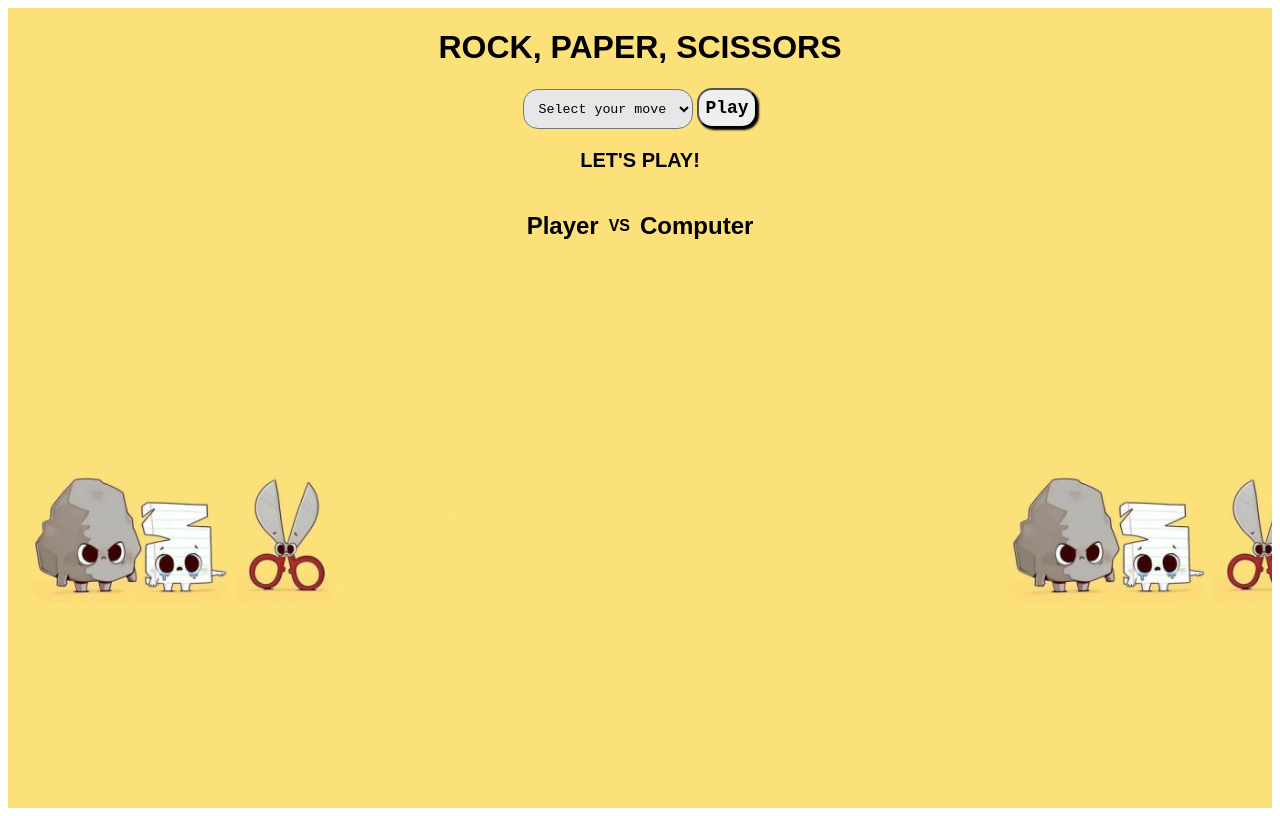
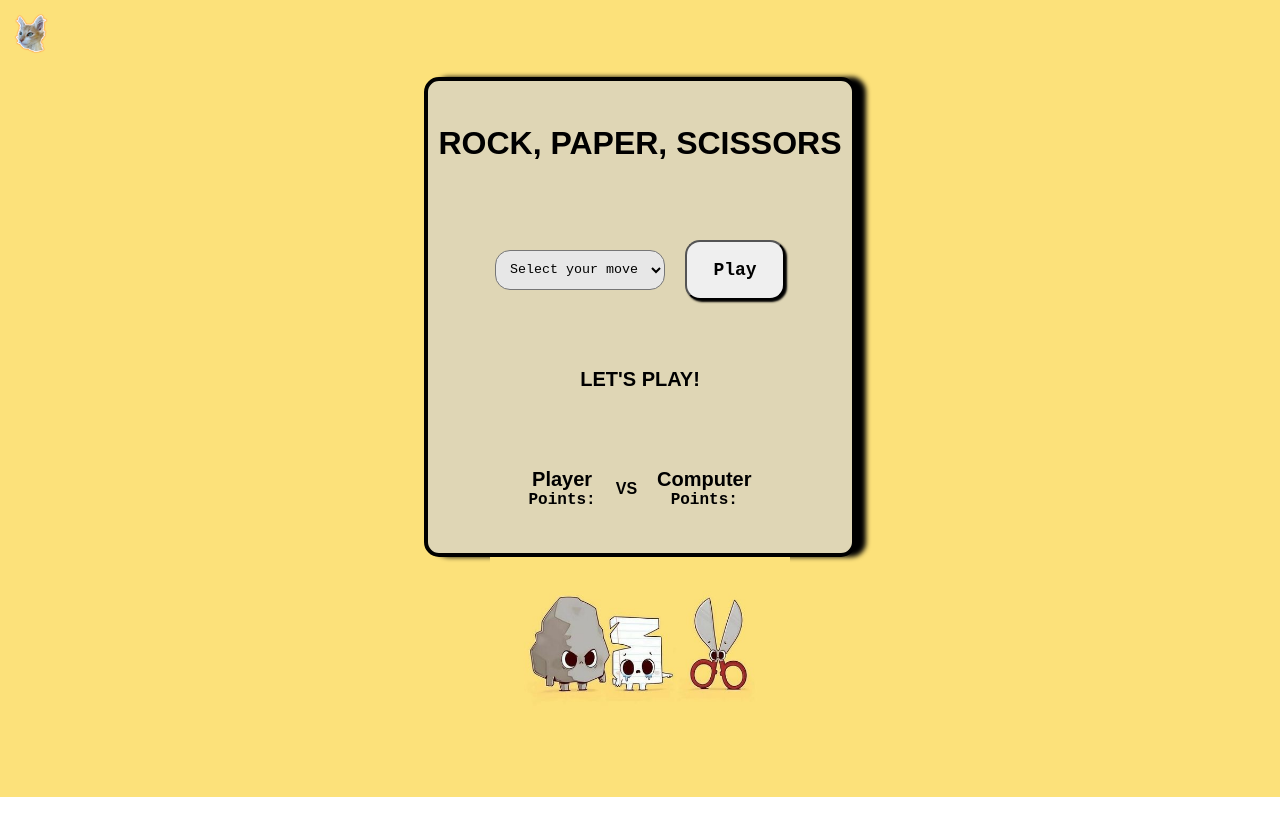
Before and after one commit to Avispas/Piedra-papel-o-tijera, a plain HTML site: page index.html in a window 1280 px wide. Drawn offline with Linux system fonts and the light colour scheme; a web font is replaced by a local one.

Commit message:
Some changes

```diff
--- a/css/style.css
+++ b/css/style.css
@@ -1,30 +1,37 @@
+*{
+  margin: 0;
+  padding: 0;
+  box-sizing: border-box;
+}
 .main {
-  background-image: url(../img/bckgrnd.png);
-  height: 100vh;
+  background-color: #FCE17A ;
+  min-height: 60vh;
   display: flex;
   flex-direction: column;
   align-items: center;
+  justify-content: space-around;
 }
-
+.box{
+  background-color: #dfd6b5 ;
+  border: 4px solid black;
+  border-radius: 15px;
+  box-shadow: 10px 0 5px 0;
+  height: 60vh;
+  display: flex;
+  flex-direction: column;
+  align-items: center;
+  justify-content: space-around;
+}
 .h1 {
   text-align: center;
   text-transform: uppercase;
   font-family: 'Madimi One', sans-serif;
+  padding: 10px;
 }
-
-.h2 {
-  font-family: 'Madimi One', sans-serif;
-}
-.vs {
-  font-family: 'Madimi One', sans-serif;
-  align-self: center;
-}
-.selectbtn {
-  font-family: 'Courier New', Courier, monospace;
-  height: 40px;
-  background-color: rgb(231, 231, 231);
-  border-radius: 15px;
-  padding: 10px;
+.form{
+  display: flex;
+  gap: 20px;
+  align-items: center;
 }
 .btn {
   font-family: 'Courier New', Courier, monospace;
@@ -34,11 +41,33 @@
   border-radius: 15px;
   box-shadow: 2px 2px 2px 0;
   cursor: pointer;
-  height: 40px;
+  height: 60px;
+  width: 100px;
 }
 .btn:hover {
   transform: scale(1.2);
 }
+.h2 {
+  font-size: 20px;
+  font-family: 'Madimi One', sans-serif;
+}
+.vs {
+  font-family: 'Madimi One', sans-serif;
+  align-self: center;
+}
+.points{
+  font-family: 'Courier New', Courier, monospace;
+ text-align: center;
+}
+.selectbtn {
+  font-family: 'Courier New', Courier, monospace;
+  height: 40px;
+  background-color: rgb(231, 231, 231);
+  border-radius: 15px;
+  padding: 10px;
+}
+
+
 .pchange {
     font-family: 'Madimi One', sans-serif;
 
@@ -53,9 +82,9 @@
 }
 .play {
   display: flex;
-
-  gap: 10px;
+  gap: 20px;
   font-weight: bold;
+  padding: 10px;
 }
 .player,
 .computer {
@@ -70,3 +99,18 @@
 .disapeared {
   display: none;
 }
+.img{
+  width: 300px;
+}
+.header{
+  background-color: #FCE17A;
+}
+.logo{
+  width: 60px;
+  padding: 10px;
+}
+.footer{
+  background-color: #FCE17A;
+  text-align: center;
+  height: 30vh;
+}
--- a/index.html
+++ b/index.html
@@ -15,9 +15,14 @@
   </head>
 
   <body>
+    <header class="header">
+      <img class="logo" src="./img/photodali.PNG" alt="dali">
+    </header>
     <main class="main">
+
+     <div class="box">
       <h1 class="h1">Rock, paper, scissors</h1>
-      <form>
+      <form class="form">
         <select placeholder="Seleccione su jugada" class="js-option selectbtn">
           <option disabled selected value="">Select your move</option>
           <option value="piedra">Rock</option>
@@ -31,16 +36,23 @@
 
       <div class="play js-div">
         <div class="player">
-          <h2 class="h2">Player <span class="js-points-player"> </span></h2>
+          <h2 class="h2">Player </h2>
+          <p class="points">Points:<span class="js-points-player"> </span></p>
           <div class="chosePlayer emoji"></div>
         </div>
         <p class="vs">VS</p>
         <div class="computer">
-          <h2 class="h2">Computer <span class="js-points-computer"> </span></h2>
+          <h2 class="h2">Computer </h2>
+          <p class="points">Points: <span class="js-points-computer"> </span></p>
           <div class="choseComputer emoji"></div>
         </div>
       </div>
+     </div>
+
     </main>
+    <footer class="footer">
+      <img src="./img/ppt.jpg" alt="Rock, paper, scissors" class="img">
+     </footer>
     <script src="./js/main.js"></script>
   </body>
 </html>
```
Also changed, not shown: img/ppt.jpg (added).
